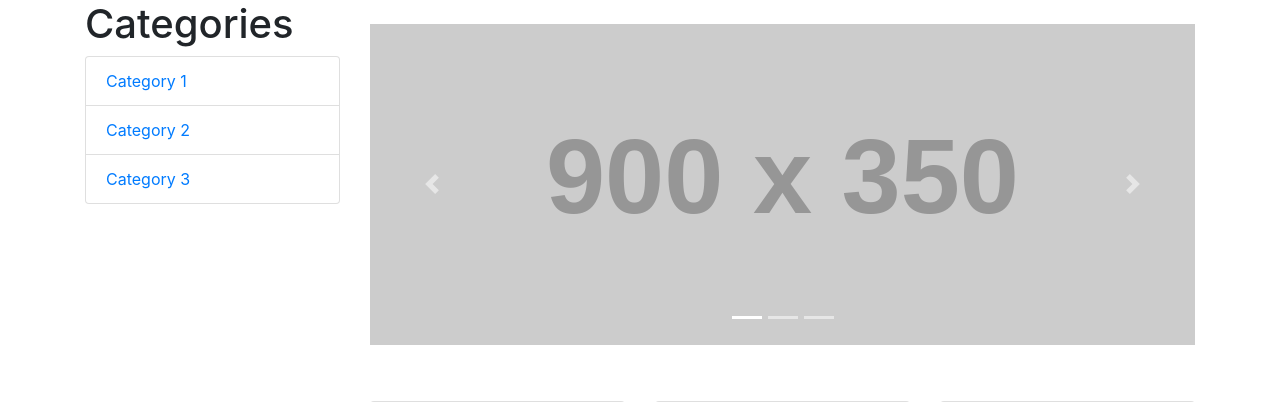
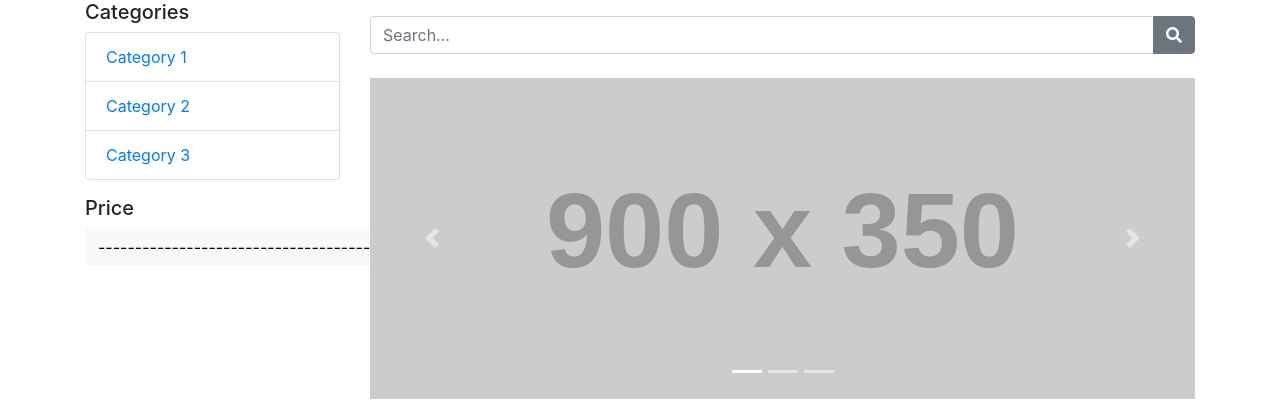
Before and after one commit to johnadan/propaworks-capstone-2, a PHP site: page /catalog2.php in a window 1280 px wide. Shown: the part 56-458 px from the top of the page. Run offline with PHP 8.4, Linux system fonts and the light colour scheme; data comes from the database, SQL or seed files in the repository; grey boxes labelled with a size stand in for pictures from a placeholder-image service; some libraries are stand-ins or nearby versions.

Commit message:
changes and updates for capstone 2 guide and reference

```diff
--- a/catalog2.php
+++ b/catalog2.php
@@ -1,10 +1,29 @@
 <?php include "partials/header.php";?>
+
+	<!-- <form class="form-block my-2 my-lg-0">
+      <input class="form-control mr-sm-2" type="search" placeholder="Search" aria-label="Search">
+      <button class="btn btn-outline-success my-2 my-sm-0" type="submit">Search</button>
+    </form>	 -->
+    <!-- <div class="container">
+    	<div class="row">
+    		<div class="col-lg-3"></div>
+    		<div class="col-lg-9">
+    			<div class="search-container">
+	    			<form class="form-block mt-3 mb-3" action="#">
+				      <input class="form-control mr-sm-2" type="search" type="text" placeholder="Search.." name="search" aria-label="Search"> -->
+				      <!-- <button type="submit"><i class="btn btn-outline-success my-2 my-sm-0"></i></button> -->
+				      <!-- <button type="submit"><i class="fa fa-search"></i></button> -->
+		    		<!-- </form>
+		    	</div>
+    		</div>
+    	</div>
+    </div> -->
 
 	 <!-- Page Content -->
     <div class="container">
 	    <div class="row">
 	    	<div class="col-lg-3">
-	    		<h1>Categories</h1>
+	    		<h5>Categories</h5>
 	    		<div class="list-group">
 	    		<?php
 	    			require "controllers/connect.php";
@@ -19,10 +38,16 @@
 				      	}
 				      }
 	    		 ?>
-	    			<!-- <a href="#" class="list-group-item">Category 1</a>
-	    			<a href="#" class="list-group-item">Category 2</a>
-	    			<a href="#" class="list-group-item">Category 3</a> -->
 	    		</div>
+	    		<h5 class="mt-3">Price</h5>
+		    		<div class="dropdown">
+					  <button class="btn bg-light dropdown-toggle" type="button" id="dropdownMenuButton" data-toggle="dropdown" aria-haspopup="true" aria-expanded="false">
+					  -----------------------------------------</button>
+					  <div class="dropdown-menu" aria-labelledby="dropdownMenuButton">
+					    <a class="dropdown-item" href="#">Highest to Lowest</a>
+					    <a class="dropdown-item" href="#">Lowest to Highest</a>
+					  </div>
+					</div>
 	    	</div>
 	    	<div class="col-lg-9">
 	    		<!-- <div id="carouselExampleIndicators" class="carousel slide my-4" data-ride="carousel">
@@ -32,6 +57,14 @@
 	    				<li data-target="#carouselExampleIndicators" data-slide-to="2"></li>
 	    			</ol>
 	    		</div> -->
+	    		<div class="input-group mt-3">
+				    <input type="text" class="form-control" id="search" placeholder="Search...">
+				    <div class="input-group-append">
+				      <button class="btn btn-secondary" type="button">
+				        <i class="fas fa-search"></i>
+				      </button>
+				    </div>
+			  	</div>
 	    		<div id="carouselExampleIndicators" class="carousel slide my-4" data-ride="carousel">
 					<ol class="carousel-indicators">
 						<li data-target="#carouselExampleIndicators" data-slide-to="0" class="active"></li>
@@ -93,7 +126,6 @@
 	    	</div>
 	    </div>
 	<!-- /.row -->
-
 	</div>
 	<!-- /.container     -->
 
@@ -101,8 +133,9 @@
 <?php
 include "partials/footer.php"
  ;?>
+
  <script type="text/javascript">function showCategories(category_id){
- 	alert(category_id);
+ 	// alert(category_id);
  	$.ajax({
  		url : "controllers/show_items.php",
  		method : "POST",
@@ -116,3 +149,25 @@
  	})
  }
  </script>
+
+ <script type="text/javascript">
+	$("#search").keyup(function(){
+		let word = $(this).val();
+		// console.log(word);
+		//AJAX Request
+		$.post("controllers/search_result.php",{word:word},function(data){
+				$("#products").html(data);
+		})
+	});
+</script>
+
+
+
+<!-- $(document).ready(()=>{
+  		$('#input').keypress((e)=>{
+  			if(e.which == 13){
+  			let input = $('#input').val();
+  			alert(input);
+  			}
+  		});
+  	}); -->
--- a/partials/footer.php
+++ b/partials/footer.php
@@ -9,6 +9,8 @@
     <!-- Bootstrap core JavaScript -->
     <script src="vendor/jquery/jquery.min.js"></script>
     <script src="vendor/bootstrap/js/bootstrap.bundle.min.js"></script>
+    <script src="https://ajax.googleapis.com/ajax/libs/jquery/3.3.1/jquery.min.js"></script>
+    <script src="https://code.jquery.com/jquery-3.3.1.min.js" integrity="sha256-FgpCb/KJQlLNfOu91ta32o/NMZxltwRo8QtmkMRdAu8=" crossorigin="anonymous"></script>
 
   </body>
 
--- a/partials/header.php
+++ b/partials/header.php
@@ -15,6 +15,9 @@
 
     <!-- Custom styles for this template -->
     <link href="css/demo.css" rel="stylesheet">
+
+    <!-- Fontawesome -->
+    <link rel="stylesheet" href="https://use.fontawesome.com/releases/v5.3.1/css/all.css" integrity="sha384-mzrmE5qonljUremFsqc01SB46JvROS7bZs3IO2EmfFsd15uHvIt+Y8vEf7N7fWAU" crossorigin="anonymous">
 
   </head>
    <body>
```
Also changed, not shown: controllers/search_result.php (added, +45 -0 lines).
